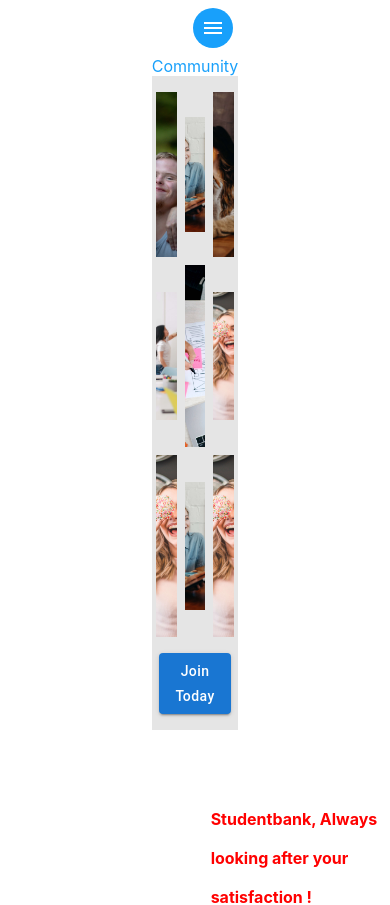
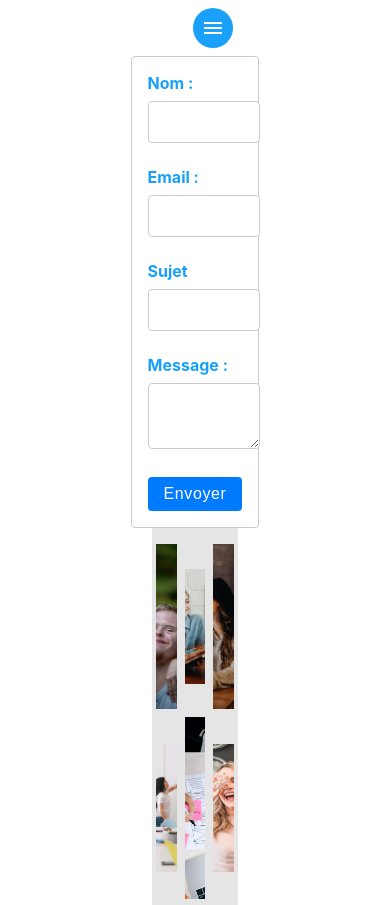
Before and after one commit to trab-ml/stdb, a React (Create React App) app: page /community in a window 390 px wide. Shown: the top 905 px of the page. Built offline with nearby package versions, Linux system fonts and the light colour scheme.

Commit message:
beginning SeLoger  page !

```diff
--- a/package.json
+++ b/package.json
@@ -20,6 +20,7 @@
     "popper.js": "^1.16.1",
     "react": "^18.2.0",
     "react-dom": "^18.2.0",
+    "react-hook-form": "^7.43.9",
     "react-router-dom": "^6.10.0",
     "react-scripts": "5.0.1",
     "reactstrap": "^9.1.8",
--- a/src/components/BankCard.css
+++ /dev/null
@@ -1,25 +0,0 @@
-#creditcard-container {
-    /* position: relative; */
-    display: flex;
-    flex-wrap: wrap;
-    flex-direction: column;
-    align-items: center;
-    justify-content: center;
-    /* padding: 20vh 0; */
-}
-
-.bankcard {
-    background-color: #E5E5E5;
-    display: flex;
-    /* position: relative; */
-    flex-wrap: wrap;
-    flex-direction: column;
-    align-items: center;
-    box-sizing: border-box;
-    margin: 2rem 0;
-    max-width: 30rem;
-}
-
-.bankcard img {
-    max-width: 70%;
-}
--- a/src/components/BankCard.tsx
+++ b/src/components/BankCard.tsx
@@ -1,13 +1,17 @@
-import React from 'react';
+import { Button } from "@mui/material";
 
 function BankCard(props: { name: string; img: string; price: number; description: string; }) {
     const {name, img, price, description} = props;
 
     return (
         <div className='bankcard'>
-            <h3> {name} </h3>
+            <h2> {name} </h2>
             <img src={`${process.env.PUBLIC_URL}/${img}`} alt={`carte ${name}`} />
-            <h5> {price} € <small>/ mois</small> </h5>
+            <h4> {price} € <small>/ mois</small> </h4>
+            <Button className='button' variant="contained" size="large">
+                Register
+            </Button>
+            <br style={{color: 'red', width: '30px', position: 'relative', display: 'inline-block'}}/>
             <p> {description} </p>
         </div>
     );
--- a/src/components/Community.tsx
+++ b/src/components/Community.tsx
@@ -1,11 +1,63 @@
-import React from 'react'
+import React from 'react';
+import { useForm, SubmitHandler } from 'react-hook-form';
+import './community.css'
+
+type FormData = {
+  nom: string;
+  email: string;
+  sujet: string;
+  message: string;
+};
 
 function Community() {
+  const {
+    register,
+    handleSubmit,
+    formState: { errors }
+  } = useForm<FormData>();
+
+  const onSubmit: SubmitHandler<FormData> = (data) => {
+    // gérer la soumission des données en envoyant une requête au serveur
+    console.log(data);
+  };
+
   return (
-    <div>
-      Community
-    </div>
-  )
+    <form onSubmit={handleSubmit(onSubmit)}>
+      <div>
+        <label>Nom :</label>
+        <input type="text" {...register('nom', { required: true })} name='nom'/>
+        {errors.nom && <span>Ce champ est requis.</span>}
+      </div>
+      <div>
+        <label>Email :</label>
+        <input
+          type="text"
+          {...register('email', {
+            required: true,
+            pattern: /^\S+@\S+$/i
+          })}
+          name='email'
+        />
+        {errors.email && errors.email.type === 'required' && (
+          <span>Ce champ est requis.</span>
+        )}
+        {errors.email && errors.email.type === 'pattern' && (
+          <span>Veuillez saisir une adresse email valide.</span>
+        )}
+      </div>
+      <div>
+        <label>Sujet</label>
+        <input type="text" {...register('sujet', { required: true })} name='sujet' />
+        {errors.sujet && <span>Ce champ est requis.</span>}
+      </div>
+      <div>
+        <label>Message :</label>
+        <textarea {...register('message', { required: true })} name='message' />
+        {errors.message && <span>Ce champ est requis.</span>}
+      </div>
+      <button type="submit">Envoyer</button>
+    </form>
+  );
 }
-
-export default Community
+export default  Community;
+// export default ContactForm
--- a/src/components/Feature.tsx
+++ b/src/components/Feature.tsx
@@ -1,25 +1,25 @@
 import React from 'react';
 import BankCard from './BankCard';
-import './BankCard.css';
+import './bankcard.css';
 
 const sortOfCards : {name: string, img: string, price: number, description: string}[] = [
   {
     name: 'Visa Premier',
     img: 'testingCard.jpeg',
     price: 0,
-    description: 'La carte visa ...'
+    description: 'La carte visa Lorem ipsum, dolor sit amet consectetur adipisicing elit. Sed adipisci natus, est nemo nesciunt quisquam commodi sequi facere earum illo tempora accusantium animi temporibus velit et eum voluptate enim quam!'
   },
   {
     name: 'Visa Evolution',
     img: 'testingCard.jpeg',
     price: 0,
-    description: 'La carte visa ...'
+    description: 'La carte visa Lorem ipsum, dolor sit amet consectetur adipisicing elit. Sed adipisci natus, est nemo nesciunt quisquam commodi sequi facere earum illo tempora accusantium animi temporibus velit et eum voluptate enim quam!'
   },
   {
     name: 'Visa Classic',
     img: 'testingCard.jpeg',
     price: 0,
-    description: 'La carte visa ...'
+    description: 'La carte visa Lorem ipsum, dolor sit amet consectetur adipisicing elit. Sed adipisci natus, est nemo nesciunt quisquam commodi sequi facere earum illo tempora accusantium animi temporibus velit et eum voluptate enim quam!'
   }
 ]
 
@@ -27,12 +27,14 @@ function Feature() {
   return (
     <div id='creditcard-container'>
       <h1>Ouvrir un compte bancaire en ligne</h1>
+      <div>
       {
         sortOfCards.map((card: {name: string, img: string, price: number, description: string}, index) => (
-          <BankCard name={card.name} img={card.img} price={card.price} description={card.description} />
+          <BankCard name={card.name} img={card.img} price={card.price} description={card.description} key={index} />
         ))
       }
-    </div>
+      </div>
+  </div>
   )
 }
 
--- /dev/null
+++ b/src/components/bankcard.css
@@ -0,0 +1,40 @@
+#creditcard-container h1 {
+    font-size: 900;
+    text-align: center;
+}
+
+#creditcard-container div {
+    /* position: relative; */
+    display: flex;
+    align-items: center;
+    justify-content: center;
+    gap: 2rem;
+}
+
+.bankcard {
+    background-color: #E5E5E5;
+    display: flex;
+    flex-wrap: wrap;
+    flex-direction: column;
+    align-items: center;
+    justify-content: center;
+    margin: 2rem 0;
+    max-width: 40rem;
+    text-align: center;
+    padding: 0.5rem;
+    border-radius: 10px;
+}
+
+.bankcard Button:hover {
+    /* background: green; */
+    border-radius: 7px;
+}
+
+.bankcard Button:hover {
+    /* color: red; */
+    border-radius: 5px;
+}
+
+.bankcard img {
+    max-width: 70%;
+}
--- /dev/null
+++ b/src/components/community.css
@@ -0,0 +1,55 @@
+form {
+  display: flex;
+  flex-direction: column;
+  align-items: flex-start;
+  gap: 1.5rem;
+  max-width: 600px;
+  margin: 0 auto;
+  padding: 2rem;
+  border: 1px solid #ccc;
+  border-radius: 4px;
+}
+
+label {
+  display: block;
+  font-weight: bold;
+  margin-bottom: 0.5rem;
+}
+
+input,
+textarea {
+  padding: 0.5rem;
+  border: 1px solid #ccc;
+  border-radius: 4px;
+  width: 100%;
+  font-size: 1rem;
+  line-height: 1.5;
+}
+
+button[type="submit"] {
+  background-color: #007bff;
+  color: #fff;
+  padding: 0.5rem 1rem;
+  border: none;
+  border-radius: 4px;
+  cursor: pointer;
+  font-size: 1rem;
+  transition: background-color 0.2s ease-in-out;
+}
+
+button[type="submit"]:hover {
+  background-color: #0062cc;
+}
+
+span {
+  color: red;
+  font-size: 0.8rem;
+  margin-top: 0.25rem;
+  display: block;
+}
+
+@media (max-width: 768px) {
+  form {
+    padding: 1rem;
+  }
+}
--- a/src/header/Context.tsx
+++ b/src/header/Context.tsx
@@ -3,7 +3,7 @@ import { createContext } from "react";
 export const selectedNavIsHomeContext = createContext<{
     selectedNavIsHome: boolean;
     setSelectedNavIsHome: React.Dispatch<React.SetStateAction<boolean>>;
-  }>({
+}> ({
     selectedNavIsHome: false,
     setSelectedNavIsHome: () => {},
-  });
+});
--- a/src/header/RoutesComponent.tsx
+++ b/src/header/RoutesComponent.tsx
@@ -1,5 +1,5 @@
 import React, { lazy, Suspense, useContext } from 'react'
-import { Routes, Route } from 'react-router-dom';
+import { Routes, Route, Navigate } from 'react-router-dom';
 import Box from '@mui/material/Box';
 import { selectedNavIsHomeContext } from './Context';
 
@@ -16,7 +16,7 @@ const RoutesComponent = () => {
     const { selectedNavIsHome } = useContext(selectedNavIsHomeContext);
 
     return (
-        <Box className='routes-component' style={selectedNavIsHome ? {} : { height: '100vh' }}>
+        <Box className='routes-component' style={selectedNavIsHome ? {} : { height: '100vh', margin: '5vh 0' }}>
             <Suspense fallback={<div>Loading...</div>}>
             <Routes>
                 <Route path='/' element={<Home />} />
```
Also changed, not shown: 1 other file (tests, documents, lock files or other folders).
